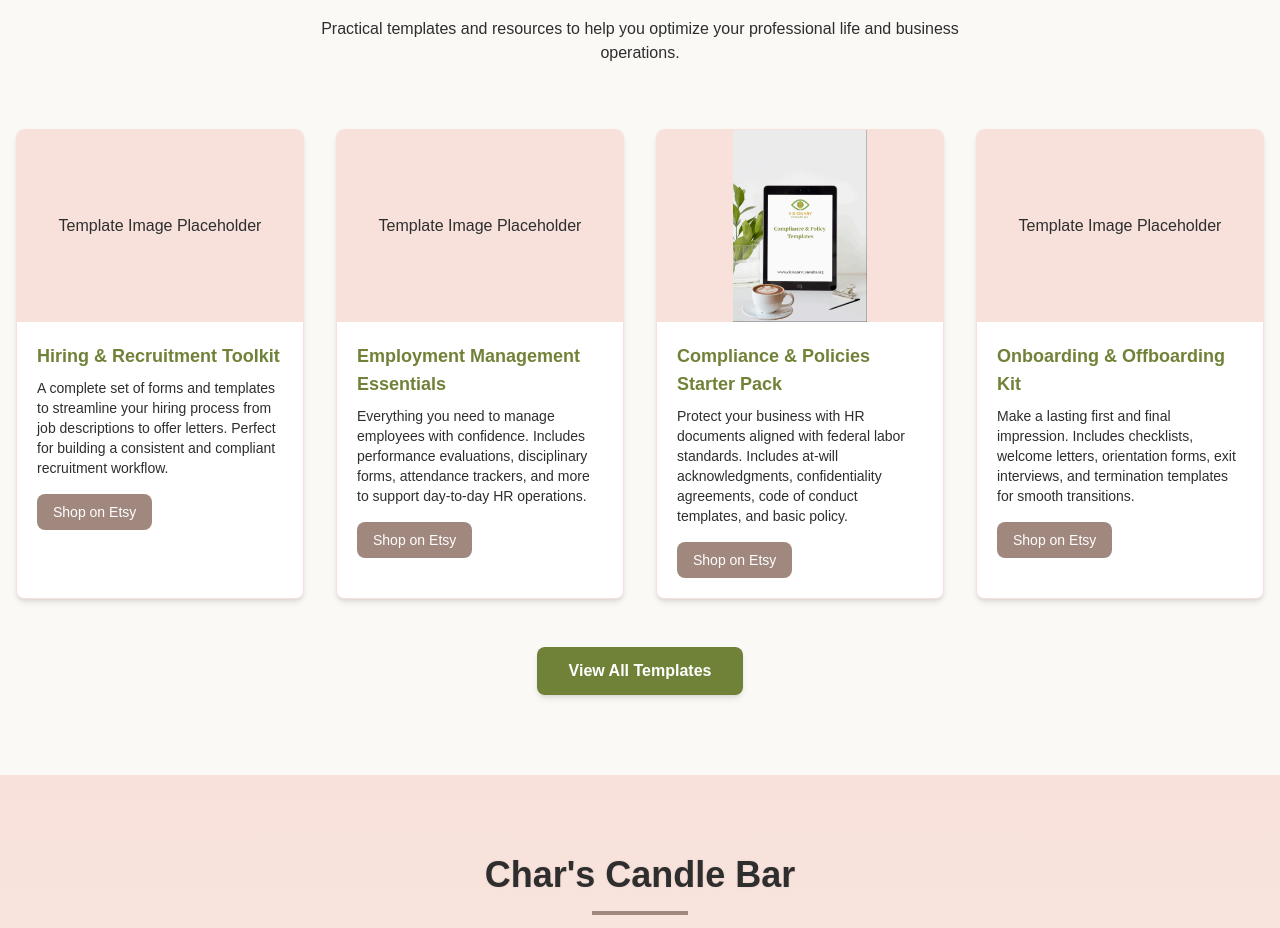
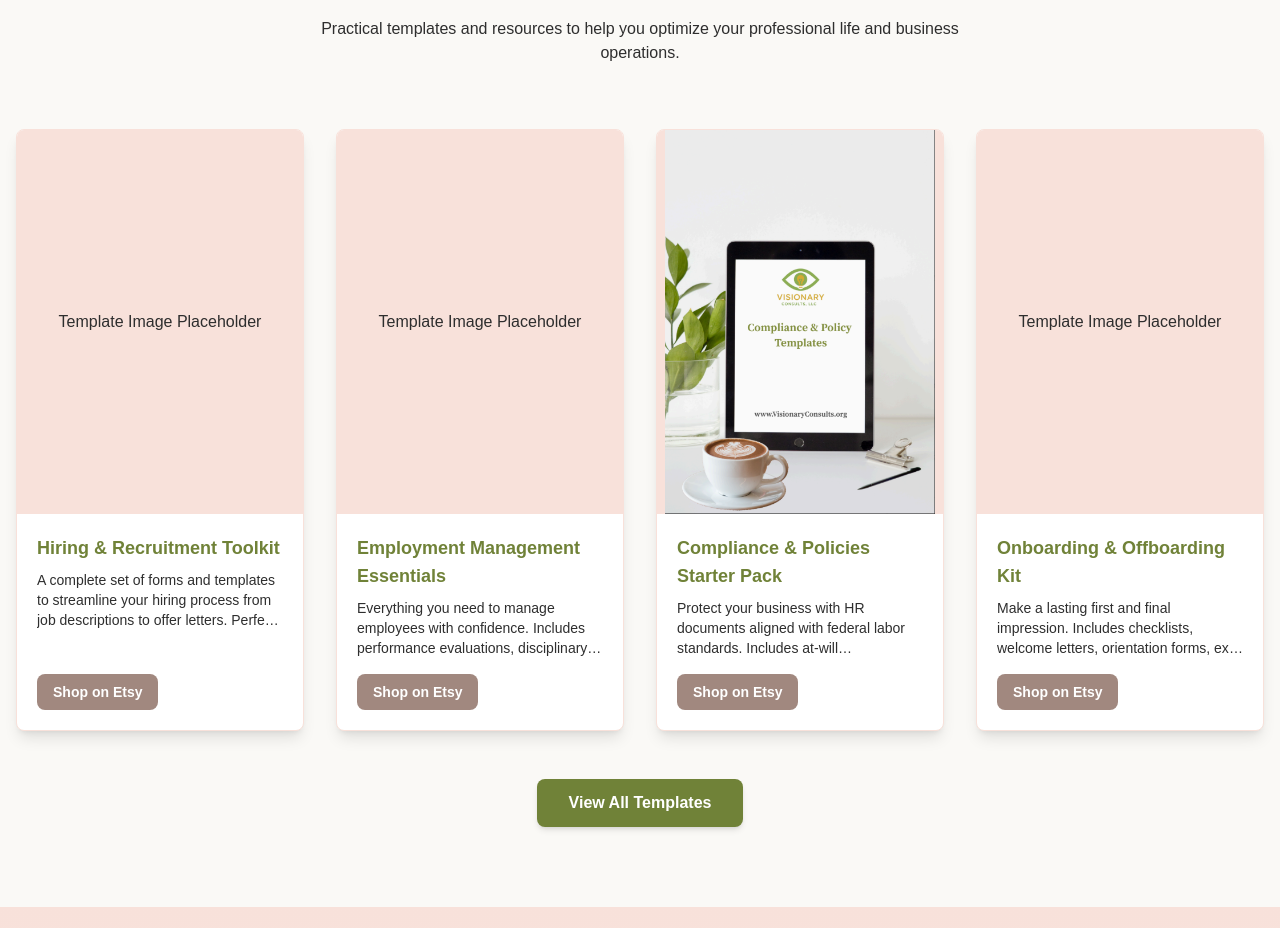
Before and after one commit to 5starmula/VisionaryConsults, a Next.js app: page / in a window 1280 px wide. Shown: the part 5660-6588 px from the top of the page. Built offline with nearby package versions, Linux system fonts and the light colour scheme.

Commit message:
Update Templates card style to match Books component

```diff
--- a/src/components/Templates.tsx
+++ b/src/components/Templates.tsx
@@ -40,8 +40,8 @@ export default function Templates() {
 
         <div className="grid grid-cols-1 md:grid-cols-2 lg:grid-cols-4 gap-8">
           {templates.map((template, index) => (
-            <div key={index} className="bg-white rounded-lg shadow-md overflow-hidden hover:shadow-lg transition duration-300 border border-[#F8E1DA]">
-              <div className="h-48 bg-[#F8E1DA] flex items-center justify-center relative">
+            <div key={index} className="bg-white rounded-lg shadow-lg overflow-hidden hover:shadow-xl transition-all duration-300 group flex flex-col h-full border border-[#F8E1DA]">
+              <div className="h-96 bg-[#F8E1DA] flex items-center justify-center relative">
                 {template.image === "template-placeholder.jpg" ? (
                   <p className="text-[#2E2E2E]">Template Image Placeholder</p>
                 ) : (
@@ -50,18 +50,21 @@ export default function Templates() {
                     alt={template.title}
                     fill
                     style={{ objectFit: "contain" }}
+                    priority
                   />
                 )}
               </div>
-              <div className="p-5">
-                <h3 className="text-lg font-bold text-[#708238] mb-2">{template.title}</h3>
-                <p className="text-[#2E2E2E] text-sm mb-4">{template.description}</p>
-                <a
-                  href="#"
-                  className="inline-block bg-[#A1887F] hover:bg-[#8D776F] text-white font-medium py-2 px-4 rounded-lg text-sm transition duration-300"
-                >
-                  Shop on Etsy
-                </a>
+              <div className="p-5 flex flex-col flex-grow">
+                <h3 className="text-lg font-bold text-[#708238] mb-2 group-hover:text-[#A1887F] transition duration-300">{template.title}</h3>
+                <p className="text-[#2E2E2E] text-sm mb-4 line-clamp-3">{template.description}</p>
+                <div className="mt-auto">
+                  <a
+                    href="#"
+                    className="inline-block bg-[#A1887F] hover:bg-[#8D776F] text-white font-semibold py-2 px-4 rounded-lg transition duration-300 text-sm"
+                  >
+                    Shop on Etsy
+                  </a>
+                </div>
               </div>
             </div>
           ))}
```
